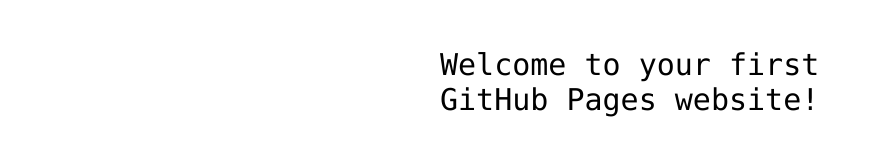
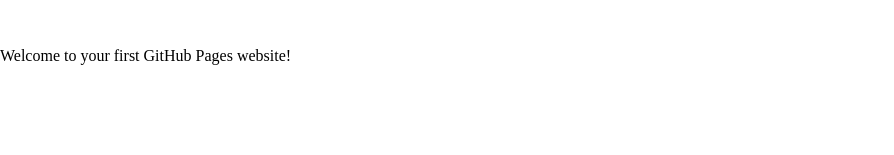
Before and after one commit to anupamdas43345/hello-world, a plain HTML site: page index.html in a window 1280 px wide. Shown: the part 341-496 px from the top of the page, without its empty margins (0-894 px from the left). Drawn offline with Linux system fonts and the light colour scheme.

Commit message:
p won't  come

```diff
--- a/styles.css
+++ b/styles.css
@@ -9,7 +9,7 @@
   margin: 50px auto;
 }
 
-p {
+ {
   display: block;
   width: 400px;
   margin: 50px auto;
```
